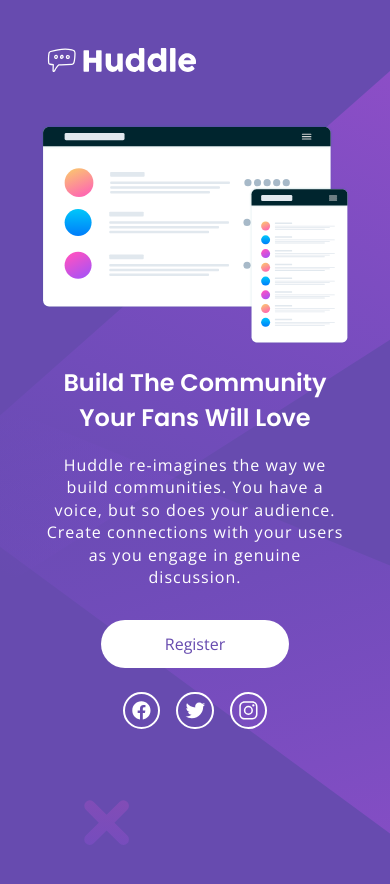
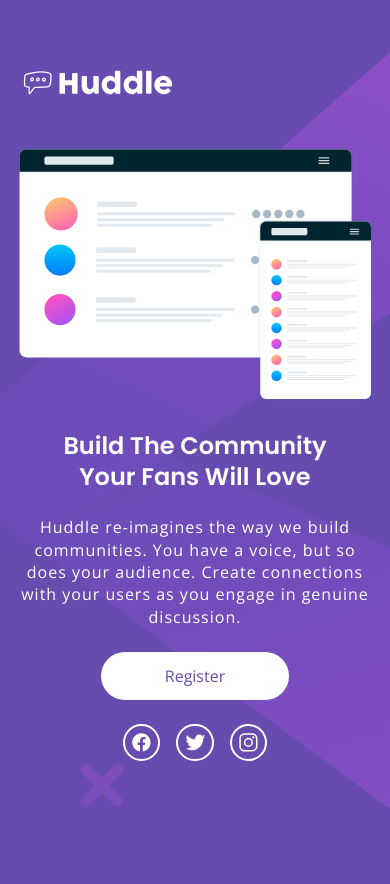
Before and after one commit to Fenil57/Huddle-Landing-Page, a plain HTML site: page index.html in a window 390 px wide. After the commit the page ends 844 px from the top, so only its background shows below. Drawn offline with nearby package versions, Linux system fonts and the light colour scheme.

Commit message:
Update styles.css

```diff
--- a/styles.css
+++ b/styles.css
@@ -13,6 +13,9 @@
 }
 
 body {
+  display: flex;
+  justify-content: center;
+  align-items: center;
   min-height: 100vh;
   background-image: url(img/bg-desktop.svg);
   background-size: cover;
@@ -21,8 +24,9 @@
 }
 
 .main {
-  margin: 2.5rem 3.75rem 1.25rem;
-  min-height: 90vh;
+  max-width: 75rem;
+  margin: 2rem auto;
+  padding: 1rem;
 }
 
 .header .logo {
@@ -36,7 +40,7 @@
   display: flex;
   justify-content: space-between;
   align-items: center;
-  gap: 1rem;
+  gap: 1.5rem;
 }
 
 .section .mockup-image {
@@ -76,6 +80,7 @@
   color: var(--violet);
   padding: 0.8em 3em;
   border-radius: 3.125rem;
+  transition: all 0.3s ease-in-out;
 }
 
 .about .link:hover {
@@ -84,7 +89,7 @@
 }
 
 .footer {
-  margin: 1.25rem auto;
+  margin: 1.25rem;
   display: flex;
   justify-content: flex-end;
   gap: 1rem;
@@ -100,6 +105,7 @@
   padding: 0.3em;
   border: 2px solid var(--white);
   border-radius: 50%;
+  transition: all 0.3s ease-in-out;
 }
 
 .footer a:hover {
@@ -108,11 +114,7 @@
   cursor: pointer;
 }
 
-@media screen and (max-width: 700px) {
-  .main {
-    margin: 2.5rem 2.5rem 1.2rem;
-  }
-
+@media screen and (max-width: 48rem) {
   .header .logo {
     width: 10rem;
   }
@@ -130,6 +132,7 @@
 
   .about {
     width: 100%;
+    max-width: 600px;
     text-align: center;
     padding: 0;
     margin: auto;
@@ -137,18 +140,20 @@
 
   .about .title {
     font-size: 1.5rem;
-    gap: 1.2rem;
+    line-height: 1.3;
   }
 
   .about .info {
     line-height: 1.4;
+    text-align: center;
     padding: 0;
+    margin: 1.5rem auto;
   }
 
   .footer {
-    margin-top: 1.5rem;
     justify-content: center;
     align-items: center;
+    margin-top: 1.5rem;
   }
 
   .about .link {
```
